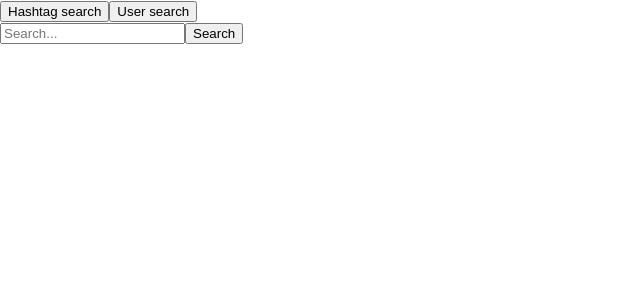
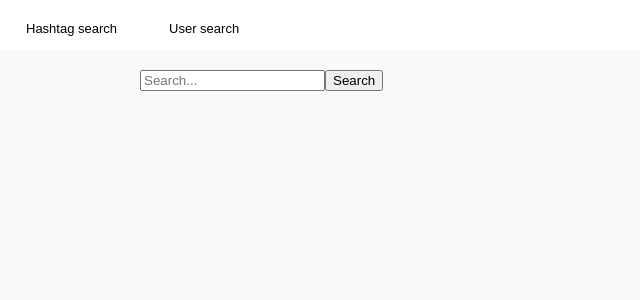
Before and after one commit to cichys/exercise-am, a React (Create React App) app: page / in a window 1280 px wide. Shown: the top 300 px of the page, without its empty margins (0-640 px from the left). Built offline with nearby package versions, Linux system fonts and the light colour scheme.

Commit message:
some style...

```diff
--- a/src/assets/css/index.css
+++ b/src/assets/css/index.css
@@ -6,9 +6,52 @@ body {
       sans-serif;
     -webkit-font-smoothing: antialiased;
     -moz-osx-font-smoothing: grayscale;
+    background: #F9F9FB;
+    font-size: 13px;
 }
 
 code {
     font-family: source-code-pro, Menlo, Monaco, Consolas, "Courier New",
       monospace;
 }
+
+
+header {
+    width: 100%;
+    height: 50px;
+    background: white;
+}
+
+header button {
+    background: none;
+    border: none;
+    cursor: pointer;
+    font-size: 13px;
+    margin: 20px 20px;
+}
+
+main {
+    max-width: 1000px;
+    margin: 0 auto;
+}
+
+.search {
+    margin-top: 20px;
+}
+
+table {
+    background: white;
+    margin-top: 20px;
+}
+table tr td, table tr th {
+    padding: 5px;
+    font-size: 12px;
+}
+
+.pagination button {
+    background: white;
+    cursor: pointer;
+    border: 0;
+    font-size: 14px;
+    margin-right: 5px;
+}
--- a/src/components/Search.jsx
+++ b/src/components/Search.jsx
@@ -11,7 +11,7 @@ class Search extends Component {
 
     render() {
         return (
-            <div>
+            <div className="search">
                 <input type="text" ref={(input) => this.textInput = input} placeholder="Search..." />
                 <button type="button" onClick={this.handleSearch}>Search</button>
             </div>
```
